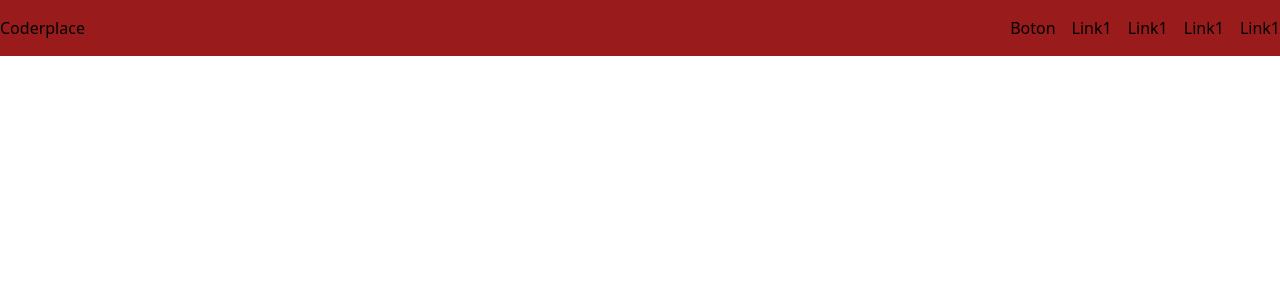
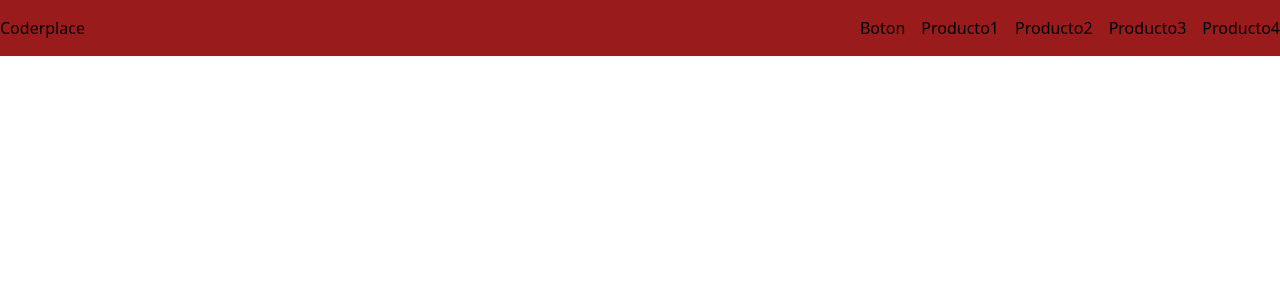
Before and after one commit to agreco88/ecommerce-greco, a React (Create React App) app: page / in a window 1280 px wide. Shown: the top 300 px of the page. Built offline with nearby package versions, Linux system fonts and the light colour scheme.

Commit message:
Changed link names

```diff
--- a/src/components/Navbar.js
+++ b/src/components/Navbar.js
@@ -8,10 +8,10 @@ const Navbar = () => {
         <div className="flex gap-4">
           <button>Boton</button>
           <ul className="flex gap-4">
-            <li>Link1</li>
-            <li>Link1</li>
-            <li>Link1</li>
-            <li>Link1</li>
+            <li>Producto1</li>
+            <li>Producto2</li>
+            <li>Producto3</li>
+            <li>Producto4</li>
           </ul>
         </div>
       </div>
```
